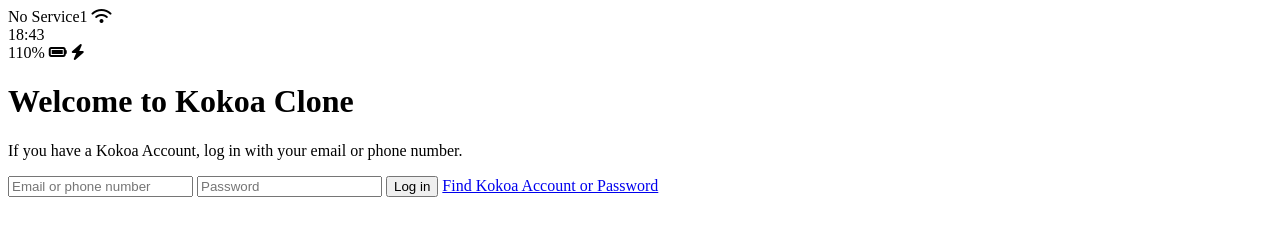
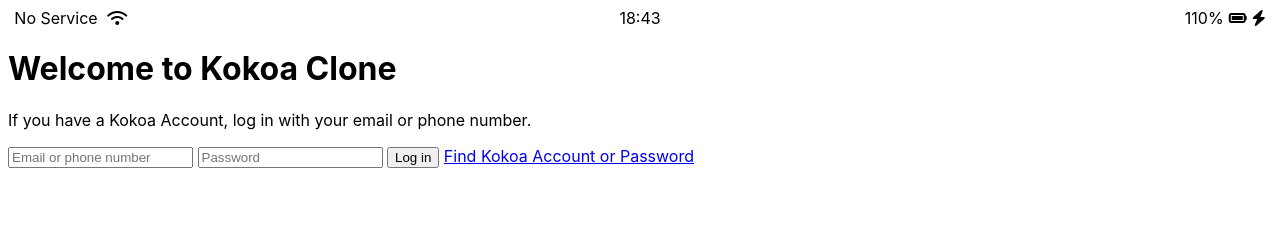
Before and after one commit to ryugibo/nomad-kokoa, a plain HTML site: page index.html in a window 1280 px wide. Drawn offline with Linux system fonts and the light colour scheme.

Commit message:
:memo: #6.5 | Status Bar CSS

```diff
--- /dev/null
+++ b/css/styles.css
@@ -0,0 +1,31 @@
+body {
+  font-family: -apple-system, BlinkMacSystemFont, "Segoe UI", Roboto, Oxygen,
+    Ubuntu, Cantarell, "Open Sans", "Helvetica Neue", sans-serif;
+}
+
+.status-bar {
+  display: flex;
+  justify-content: center;
+}
+
+.status-bar__column {
+  width: 33%;
+}
+
+.status-bar__column:nth-child(2) {
+  display: flex;
+  justify-content: center;
+}
+
+.status-bar__column:last-child {
+  display: flex;
+  justify-content: flex-end;
+  align-items: center;
+}
+
+.status-bar__column .fa-battery-full {
+  margin: 0px 5px;
+}
+.status-bar__column:first-child span {
+  margin-right: 5px;
+}
--- a/index.html
+++ b/index.html
@@ -5,11 +5,12 @@
     <meta http-equiv="X-UA-Compatible" content="IE=edge" />
     <meta name="viewport" content="width=device-width, initial-scale=1.0" />
     <title>Welcome to Kokoa Clone</title>
+    <link rel="stylesheet" href="css/styles.css" />
   </head>
   <body>
     <div class="status-bar">
       <div class="status-bar__column">
-        <span>No Service1</span>
+        <span>No Service</span>
         <i class="fas fa-wifi"></i>
       </div>
       <div class="status-bar__column">
```
